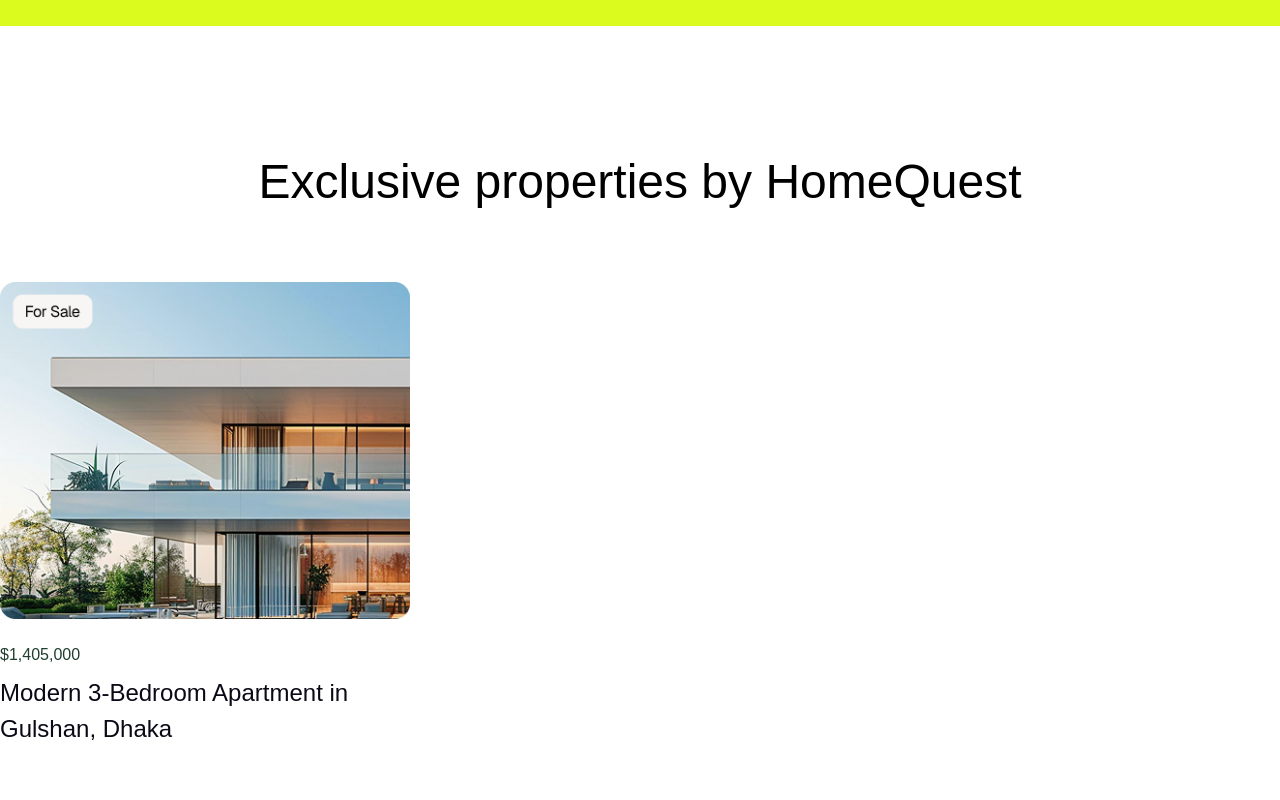
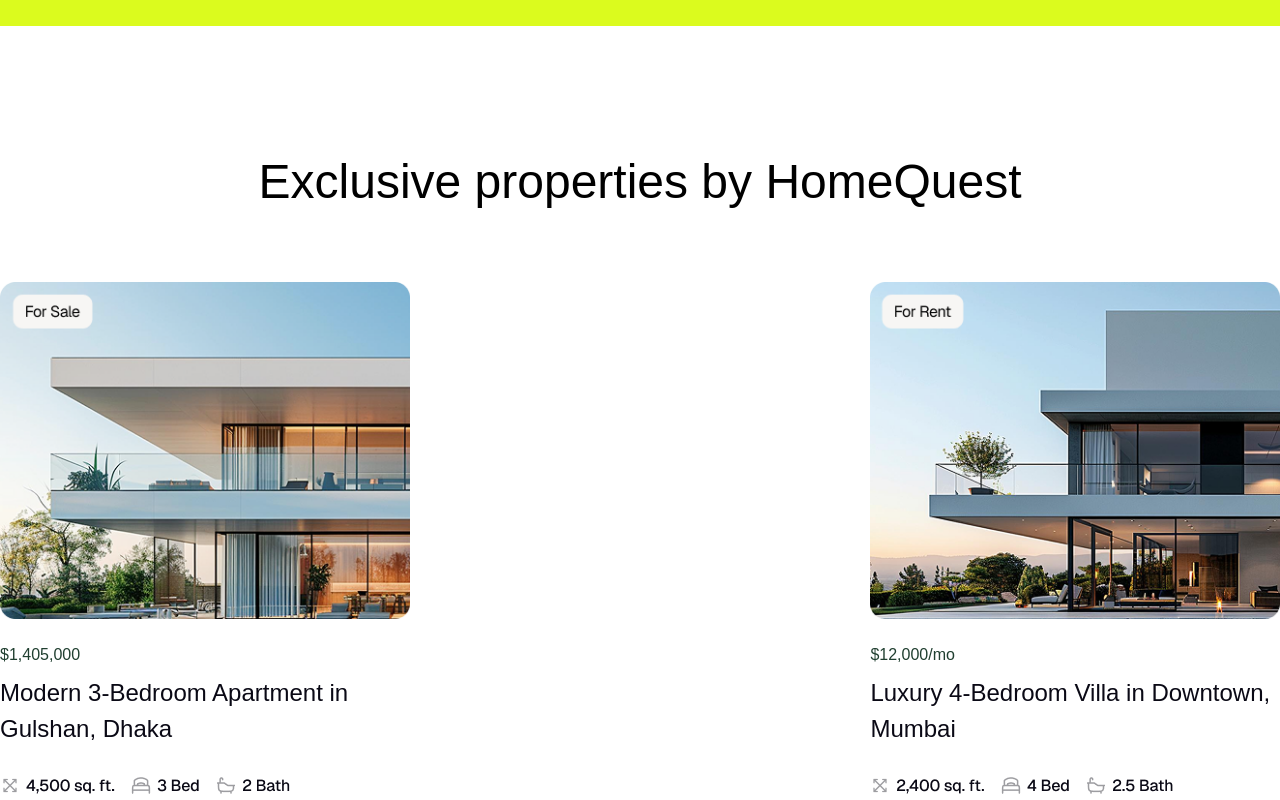
Before and after one commit to sejansorker/Softvence_task, a React (Vite) app: page / in a window 1280 px wide. Shown: the part 1039-1839 px from the top of the page. Before the commit the page ends 1810 px from the top, so only its background shows below. Built offline with nearby package versions, Linux system fonts and the light colour scheme.

Commit message:
2nd card complate

```diff
--- a/src/components/Cart.jsx
+++ b/src/components/Cart.jsx
@@ -2,6 +2,9 @@
 // import React from 'react'
 import Container from './Container'
 import Im from "../assets/image.png"
+import Im1 from "../assets/image (1).png"
+import Mini from "../assets/Object.png"
+import Mini1 from "../assets/Object (1).png"
 const Cart = () => {
   return (
     <div className='pt-30'>
@@ -9,12 +12,21 @@ const Cart = () => {
             <div className="">
                 <h2 className='pb-16 text-[48px] text-black font-main font-normal text-center'>Exclusive properties by HomeQuest</h2>
             </div>
-            <div className="">
+            <div className="flex items-center justify-between">
               <div className="w-[32%]">
                 <div className="">
                   <img className='pb-6' src={Im} alt="" />
                   <p className='pb-2 text-[16px] text-[#203F30] font-main font-normal'>$1,405,000</p>
                   <h4 className='pb-6 text-[24px] text-[#0A0915] font-main font-medium'>Modern 3-Bedroom Apartment in Gulshan, Dhaka</h4>
+                  <img src={Mini} alt="" />
+                </div>
+              </div>
+              <div className="w-[32%]">
+                <div className="">
+                  <img className='pb-6' src={Im1} alt="" />
+                  <p className='pb-2 text-[16px] text-[#203F30] font-main font-normal'>$12,000/mo</p>
+                  <h4 className='pb-6 text-[24px] text-[#0A0915] font-main font-medium'>Luxury 4-Bedroom Villa in Downtown,  Mumbai</h4>
+                  <img src={Mini1} alt="" />
                 </div>
               </div>
             </div>
```
